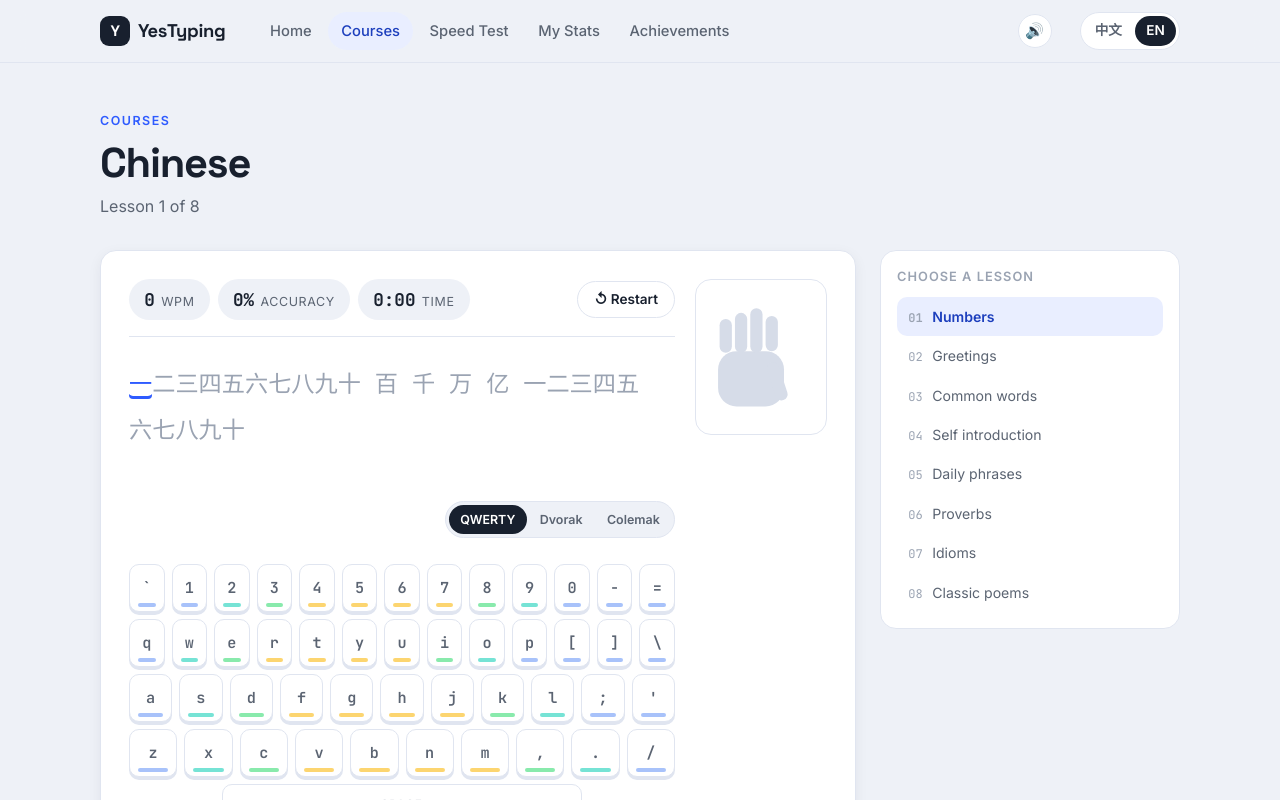
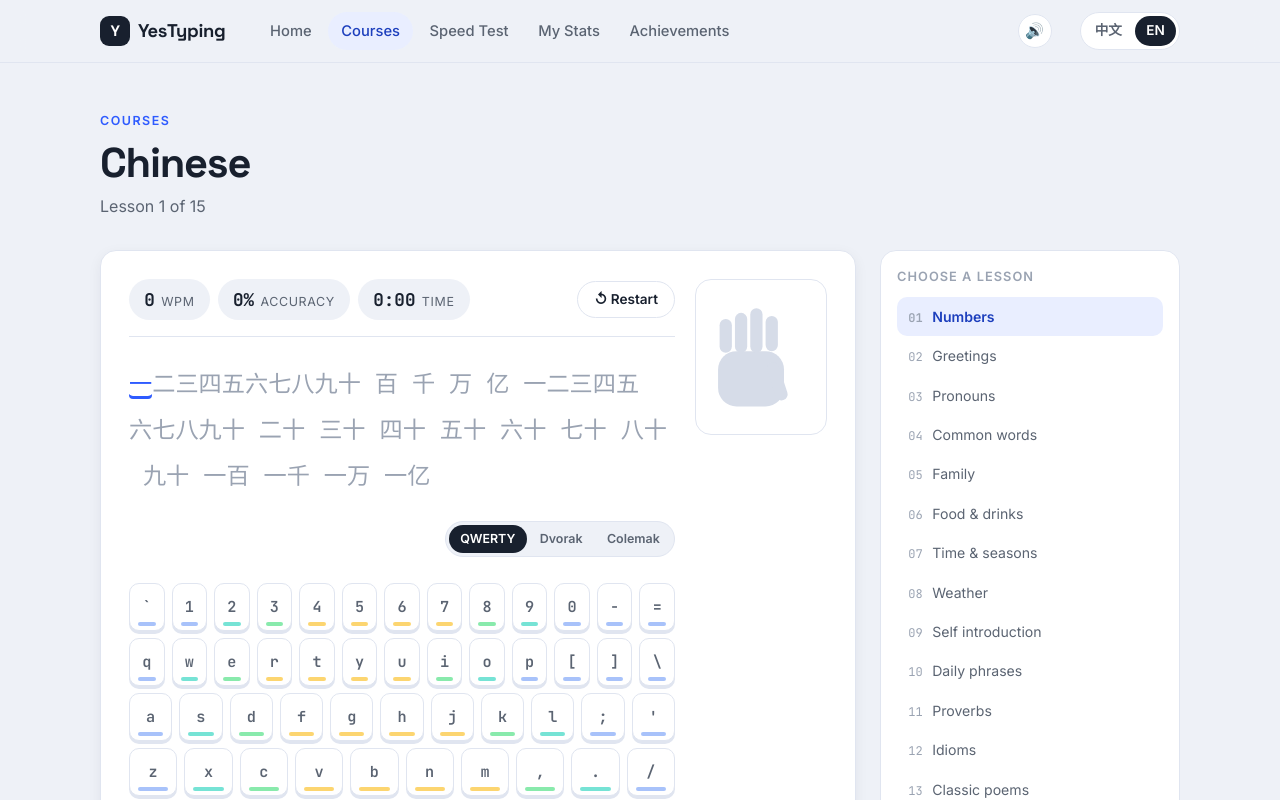
Before and after one commit to JosiahBristow/YesTyping, a React (Vite) app: page /courses/chinese in a window 1280 px wide. Shown: the top 800 px of the page. Built offline with nearby package versions, Linux system fonts and the light colour scheme.

Commit message:
feat: expand the Chinese IME course to 15 lessons
Adds pronouns, family, food, time/seasons, weather, famous quotes and a
mixed review, and enriches the existing numbers, greetings, common words,
self-introduction, daily phrases, proverbs, idioms and poem lessons.

```diff
--- a/src/features/courses/chinese.ts
+++ b/src/features/courses/chinese.ts
@@ -6,49 +6,84 @@ export const chineseCourse: Course = {
   icon: '🀄',
   title: { en: 'Chinese', zh: '中文输入' },
   desc: {
-    en: 'Type real Chinese characters through your IME: numbers, greetings, common words and classic poems.',
-    zh: '通过输入法直接打出汉字：数字、问候、常用词与经典诗句。',
+    en: 'Type real Chinese characters through your IME: numbers, greetings, pronouns, family, food, time, weather, self-introduction, daily phrases, proverbs, idioms and classic poems.',
+    zh: '通过输入法直接打出汉字：数字、问候、代词、家人、饮食、时间、天气、自我介绍、日常用语、谚语、成语与经典诗句，循序渐进地练习中文输入。',
   },
   lessons: [
     {
       id: 'numbers',
       title: { en: 'Numbers', zh: '数字' },
-      text: '一二三四五六七八九十 百 千 万 亿 一二三四五 六七八九十',
+      text: '一二三四五六七八九十 百 千 万 亿 一二三四五 六七八九十 二十 三十 四十 五十 六十 七十 八十 九十 一百 一千 一万 一亿',
     },
     {
       id: 'greetings',
       title: { en: 'Greetings', zh: '问候' },
-      text: '你好 大家好 早上好 晚上好 谢谢 不客气 再见 欢迎',
+      text: '你好 大家好 早上好 下午好 晚上好 晚安 谢谢 不客气 再见 欢迎 对不起 没关系 请问 请坐 辛苦了',
+    },
+    {
+      id: 'pronouns',
+      title: { en: 'Pronouns', zh: '代词' },
+      text: '我 你 他 她 它 我们 你们 他们 她们 大家 自己 谁 什么 这个 那个 这里 那里',
     },
     {
       id: 'common-words',
       title: { en: 'Common words', zh: '常用词' },
-      text: '中国 中文 汉字 学习 打字 键盘 电脑 手机 网络 软件 老师 学生',
+      text: '中国 中文 汉字 学习 打字 键盘 电脑 手机 网络 软件 老师 学生 学校 工作 生活 朋友 时间 事情',
+    },
+    {
+      id: 'family',
+      title: { en: 'Family', zh: '家人' },
+      text: '爸爸 妈妈 哥哥 姐姐 弟弟 妹妹 爷爷 奶奶 外公 外婆 叔叔 阿姨 孩子 家庭 父母',
+    },
+    {
+      id: 'food',
+      title: { en: 'Food & drinks', zh: '饮食' },
+      text: '米饭 面条 包子 饺子 馒头 鸡蛋 牛肉 猪肉 鱼肉 茶 咖啡 牛奶 水 苹果 香蕉 西瓜 好吃 喝水',
+    },
+    {
+      id: 'time',
+      title: { en: 'Time & seasons', zh: '时间与季节' },
+      text: '今天 明天 昨天 现在 上午 下午 晚上 星期 周末 一月 二月 三月 一年 春天 夏天 秋天 冬天',
+    },
+    {
+      id: 'weather',
+      title: { en: 'Weather', zh: '天气' },
+      text: '天气 晴天 下雨 下雪 刮风 多云 阴天 很热 很冷 暖和 凉快 空气 温度',
     },
     {
       id: 'self-intro',
       title: { en: 'Self introduction', zh: '自我介绍' },
-      text: '我叫小明 我是一名学生 我今年二十岁 我喜欢读书和写字 我来自中国',
+      text: '我叫小明 我是一名学生 我今年二十岁 我喜欢读书和写字 我来自中国 我住在北京 我家有四口人',
     },
     {
       id: 'daily-phrases',
       title: { en: 'Daily phrases', zh: '日常用语' },
-      text: '今天天气很好 我想喝一杯茶 你在做什么 明天见 祝你成功 谢谢你的帮助',
+      text: '今天天气很好 我想喝一杯茶 你在做什么 明天见 祝你成功 谢谢你的帮助 你吃饭了吗 好久不见 一路平安',
     },
     {
       id: 'proverbs',
       title: { en: 'Proverbs', zh: '谚语' },
-      text: '好好学习 天天向上 熟能生巧 坚持不懈 一分耕耘 一分收获',
+      text: '好好学习 天天向上 熟能生巧 坚持不懈 一分耕耘 一分收获 学无止境 百炼成钢',
     },
     {
       id: 'idioms',
       title: { en: 'Idioms', zh: '成语' },
-      text: '一心一意 十全十美 马到成功 大功告成 画龙点睛 名不虚传 学而不厌',
+      text: '一心一意 十全十美 马到成功 大功告成 画龙点睛 名不虚传 学而不厌 温故知新 事半功倍 三心二意',
     },
     {
       id: 'poems',
       title: { en: 'Classic poems', zh: '经典诗句' },
-      text: '床前明月光 疑是地上霜 举头望明月 低头思故乡 白日依山尽 黄河入海流',
+      text: '床前明月光 疑是地上霜 举头望明月 低头思故乡 白日依山尽 黄河入海流 欲穷千里目 更上一层楼 春眠不觉晓 处处闻啼鸟',
+    },
+    {
+      id: 'famous-quotes',
+      title: { en: 'Famous quotes', zh: '名句' },
+      text: '学而时习之 不亦说乎 温故而知新 可以为师矣 三人行 必有我师焉 己所不欲 勿施于人 书山有路勤为径 学海无涯苦作舟',
+    },
+    {
+      id: 'chinese-review',
+      title: { en: 'Mixed review', zh: '综合练习' },
+      text: '今天天气很好 我和朋友一起学习中文 熟能生巧 学无止境 床前明月光 疑是地上霜 大家好 明天见 祝你成功',
     },
   ],
 }
```
